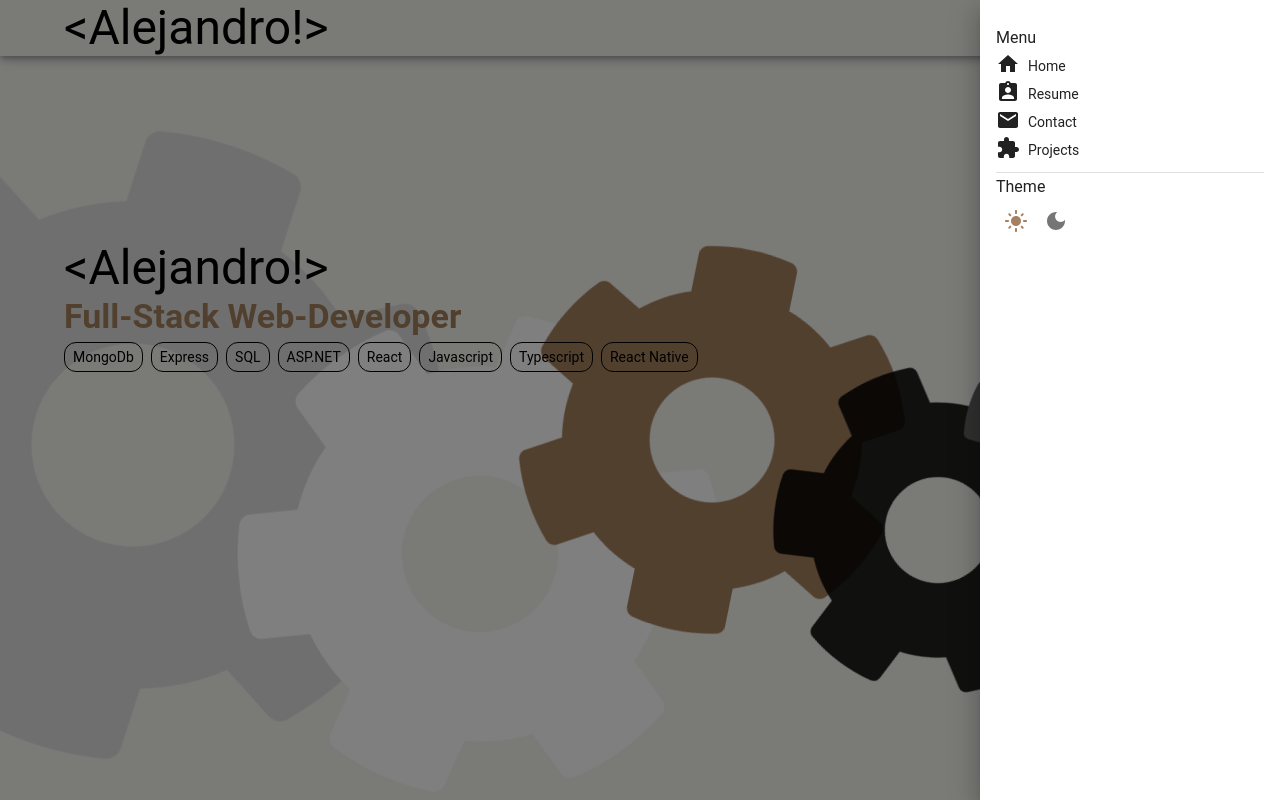
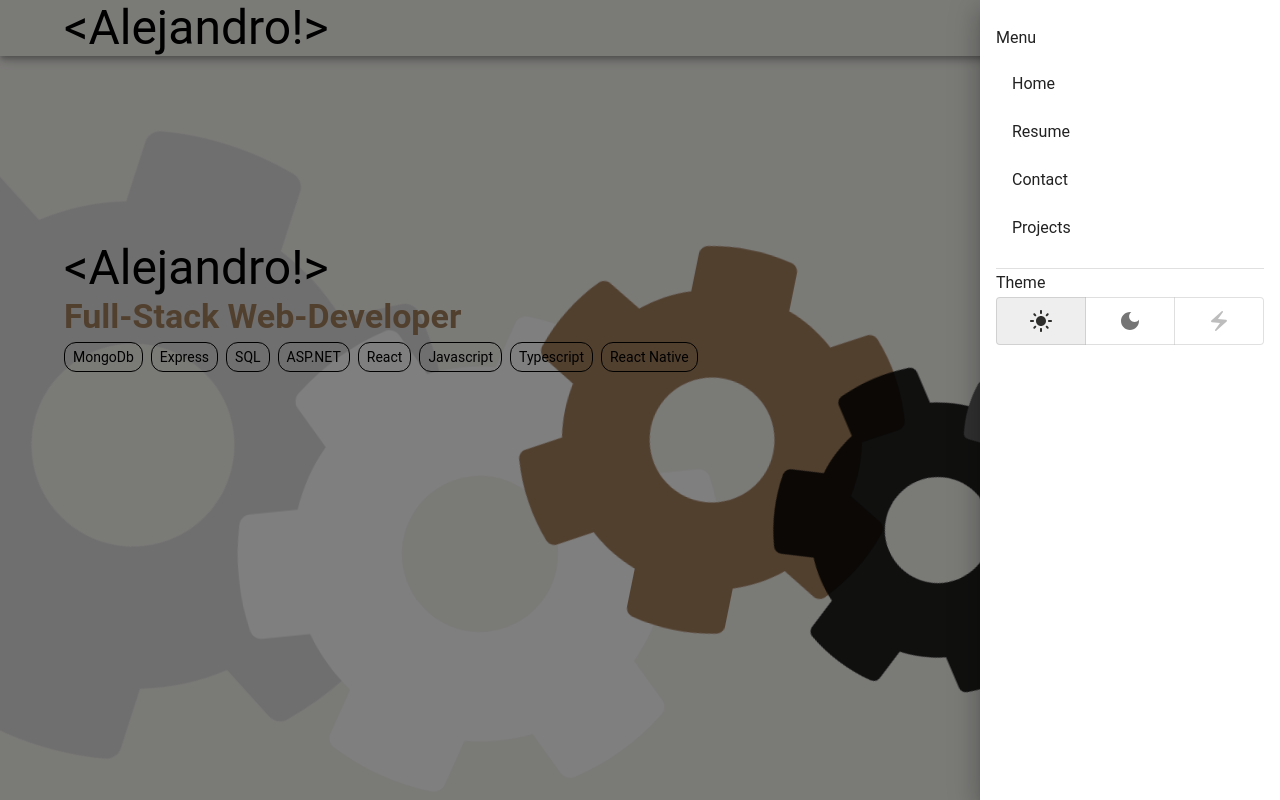
Before and after one commit to tkalejandro/modern-portfolio, a Next.js app: page / in a window 1280 px wide. Both pictures are taken after a click on the button 1190 px from the left and 28 px from the top of the page. Shown: the top 800 px of the page. Built offline with nearby package versions, Linux system fonts and the light colour scheme.

Commit message:
side navigation style improved.

```diff
--- a/src/layout/components/Navigation/components/SideNavigation/SideNavigation.tsx
+++ b/src/layout/components/Navigation/components/SideNavigation/SideNavigation.tsx
@@ -1,11 +1,12 @@
-import { Divider, Drawer, IconButton, Typography, useTheme } from '@mui/material'
+import { Divider, Drawer, IconButton, List, ListItem, ListItemButton, ListItemText, ToggleButton, ToggleButtonGroup, Typography, useTheme } from '@mui/material'
 import { Box, Container } from '@mui/system'
 import LightModeIcon from '@mui/icons-material/LightMode';
 import DarkModeIcon from '@mui/icons-material/DarkMode';
+import ElectricBoltIcon from '@mui/icons-material/ElectricBolt';
 import MenuIcon from '@mui/icons-material/Menu';
 import Link from 'next/link';
 import { Tabs } from '../../../../../types/Layout';
-import { useState } from 'react';
+import React, { useState } from 'react';
 
 
 interface SideNavigationProps {
@@ -32,6 +33,13 @@ const SideNavigation = ({ bottomNavigation, tabs, setThemeMode }: SideNavigation
         setThemeMode(value)
     }
 
+    const handleChange = (
+        event: React.MouseEvent<HTMLElement>,
+        newAlignment: string,
+    ) => {
+        setThemeMode(newAlignment);
+    };
+
 
     return (
         <>
@@ -45,45 +53,52 @@ const SideNavigation = ({ bottomNavigation, tabs, setThemeMode }: SideNavigation
                     justifyContent: 'center',
                     alignItems: 'center'
                 }}>
-                    <MenuIcon  fontSize={bottomNavigation ? undefined : 'large'}/>
+                <MenuIcon fontSize={bottomNavigation ? undefined : 'large'} />
                 {
-                    bottomNavigation &&  <Typography variant={'caption'}>Menu</Typography>
+                    bottomNavigation && <Typography variant={'caption'}>Menu</Typography>
                 }
-
-
             </IconButton>
             <Drawer
                 anchor={'right'}
                 open={sideMenuOpen}
                 onClose={toggleMenu}
             >
-                <Box sx={{ my:1, p: 2, minWidth: bottomNavigation ? '200px' : '300px' }}>
+                <Box sx={{ my: 1, p: 2, minWidth: bottomNavigation ? '200px' : '300px' }}>
                     <Typography variant="subtitle1">Menu</Typography>
-                    <Box >
+                    <List >
                         {
                             tabs.map(tab => {
                                 return (
                                     <Link key={tab.name} href={tab.routePath}>
-                                        <Box sx={{display: 'flex', alignItems: 'center',}}>
-                                            <Box mr={1} sx={{}} component="span">{tab.icon}</Box>
-                                            <Typography variant="body2" component="span">{tab.name}</Typography>
-                                        </Box>
+                                        <ListItemButton >
+                                            <ListItemText primary={tab.name} />
+                                        </ListItemButton>
                                     </Link>
                                 )
                             })
                         }
-                    </Box>
+                    </List>
                     <Box my={1}>
                         <Divider />
                         <Typography variant="subtitle1">Theme</Typography>
-                        <IconButton onClick={() => changeTheme('light')}>
-                            <LightModeIcon color={theme.palette.mode === 'light' ? 'secondary' : undefined} />
-                        </IconButton>
-                        <IconButton onClick={() => changeTheme('dark')}>
-                            <DarkModeIcon color={theme.palette.mode === 'dark' ? 'primary' :undefined} />
-                        </IconButton>
-
-
+                        <ToggleButtonGroup
+                            fullWidth
+                            color="primary"
+                            value={theme.palette.mode}
+                            exclusive
+                            onChange={handleChange}
+                            aria-label="Platform"
+                        >
+                            <ToggleButton value="light">
+                                <LightModeIcon />
+                            </ToggleButton>
+                            <ToggleButton value="dark">
+                                <DarkModeIcon />
+                            </ToggleButton>
+                            <ToggleButton disabled value="electric">
+                                <ElectricBoltIcon />
+                            </ToggleButton>
+                        </ToggleButtonGroup>
                     </Box>
                 </Box>
             </Drawer>
--- a/src/modules/LandingPage/components/Banner/Banner.tsx
+++ b/src/modules/LandingPage/components/Banner/Banner.tsx
@@ -48,17 +48,20 @@ const Banner = () => {
 
     ]
 
-    const isSmall = useMediaQuery(theme.breakpoints.down('sm'));
-    const isMedium = useMediaQuery(theme.breakpoints.up('sm'));
-    const isLarge = useMediaQuery(theme.breakpoints.up('md'));
-    const isExtraLarge = useMediaQuery(theme.breakpoints.up('lg'));
+    const isXs = useMediaQuery(theme.breakpoints.down('sm'));
+    const isSm = useMediaQuery(theme.breakpoints.up('sm'));
+    const isMd = useMediaQuery(theme.breakpoints.up('md'));
+    const isLg = useMediaQuery(theme.breakpoints.up('lg'));
+    const isXl = useMediaQuery(theme.breakpoints.up('xl'));
+    console.log(isXl)
+
 
     const cogDataToUse = (): CogConfig[] => {
-        if (isExtraLarge) {
+        if (isLg) {
             return cogdataExtraLarge
-        } else if (isLarge) {
+        } else if (isMd) {
             return cogdataLarge
-        } else if (isMedium) {
+        } else if (isSm) {
             return cogdataMedium
         } else {
             return cogdataSmall
@@ -80,9 +83,9 @@ const Banner = () => {
             <CogAnimation
                 data={cogDataToUse()}
                 //TO DO - Fix this!
-                overflow={isExtraLarge ? 'hidden' : 'hidden'}
+                overflow={isXl ? 'visible' : 'hidden'}
             >
-                <Container sx={{ py: isSmall ? 15 : 30, height: '100%', display: 'flex', justifyContent: 'flex-start', flexDirection: 'column' }}>
+                <Container sx={{ py: isXs ? 15 : 30, height: '100%', display: 'flex', justifyContent: 'flex-start', flexDirection: 'column' }}>
                     <Box sx={{zIndex: 2}}>
 
                         <Typography variant="h3">{"<Alejandro!>"}</Typography>
```
